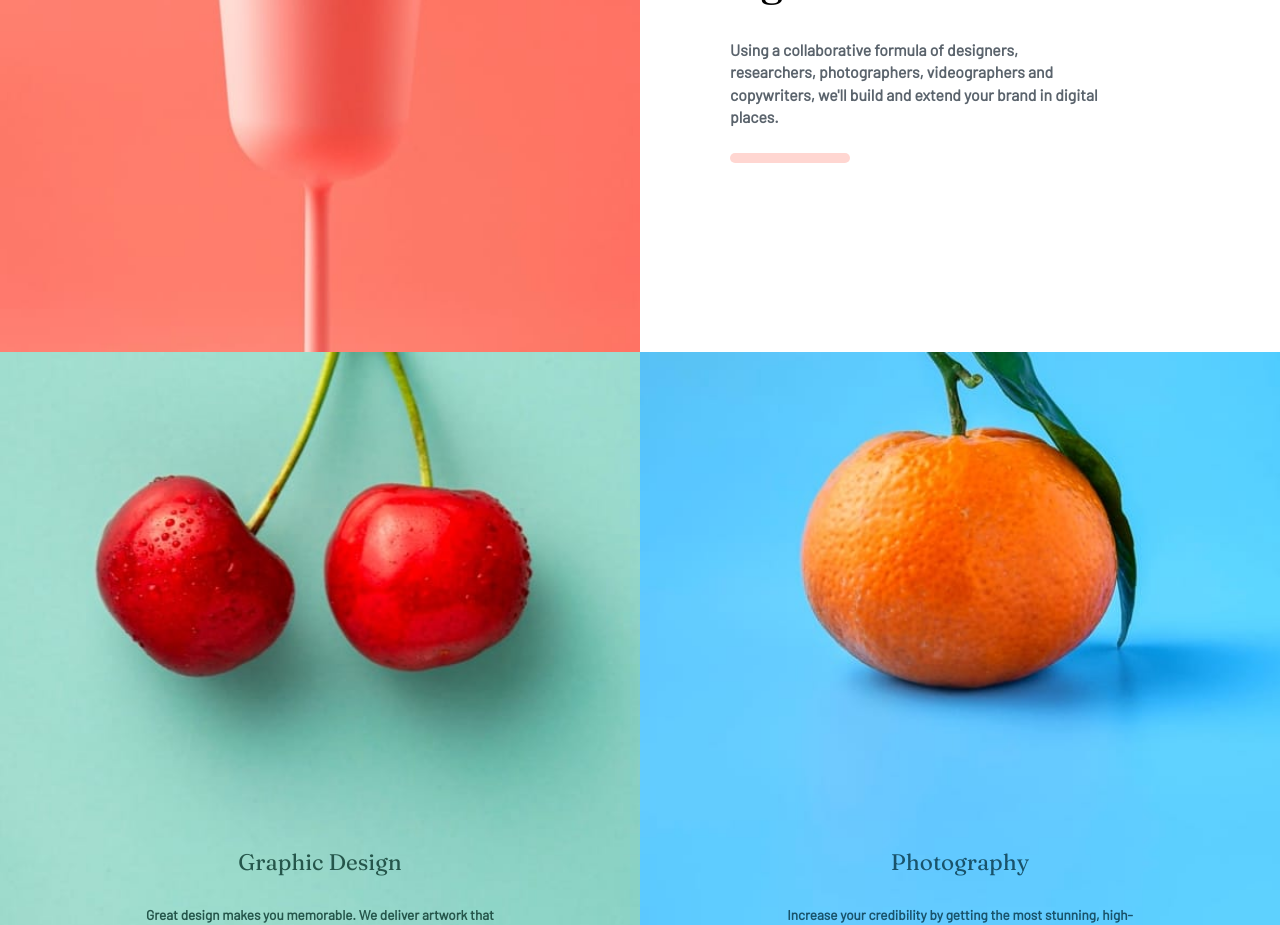
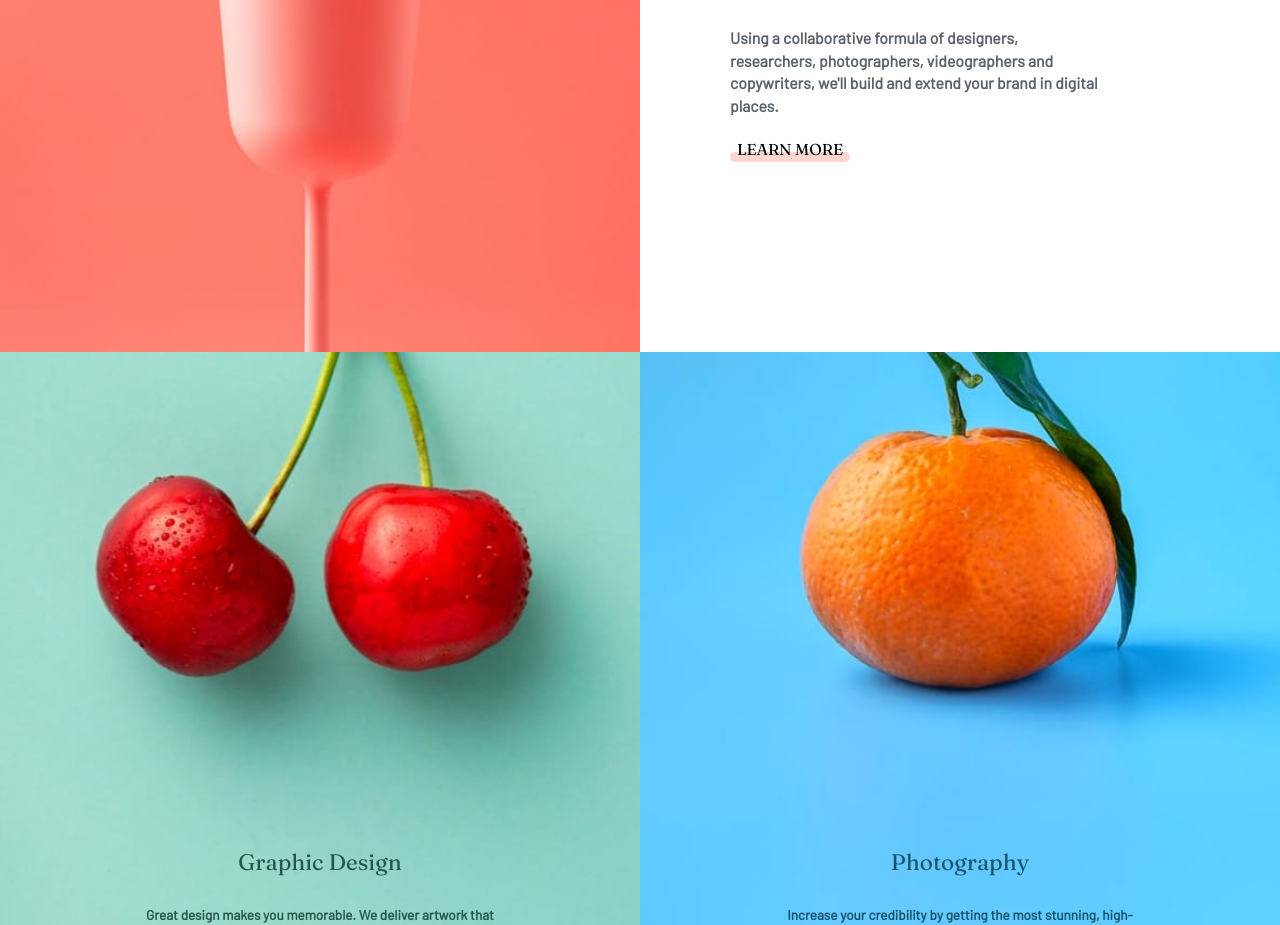
Before and after one commit to MikevPeeren/sunnyside-agency-landing-page, a Next.js app: page / in a window 1280 px wide. Shown: the part 1740-2665 px from the top of the page. Built offline with nearby package versions, Linux system fonts and the light colour scheme.

Commit message:
:bug: readded learn more

```diff
--- a/pages/index.tsx
+++ b/pages/index.tsx
@@ -117,7 +117,7 @@ const Home: NextPage = () => {
             <TextBlock
               header="Stand out to the right audience"
               content="Using a collaborative formula of designers, researchers, photographers, videographers and copywriters, we'll build and extend your brand in digital places."
-              footer=""
+              footer="Learn More"
               footerColor="soft-red"
             />
           </div>
```
